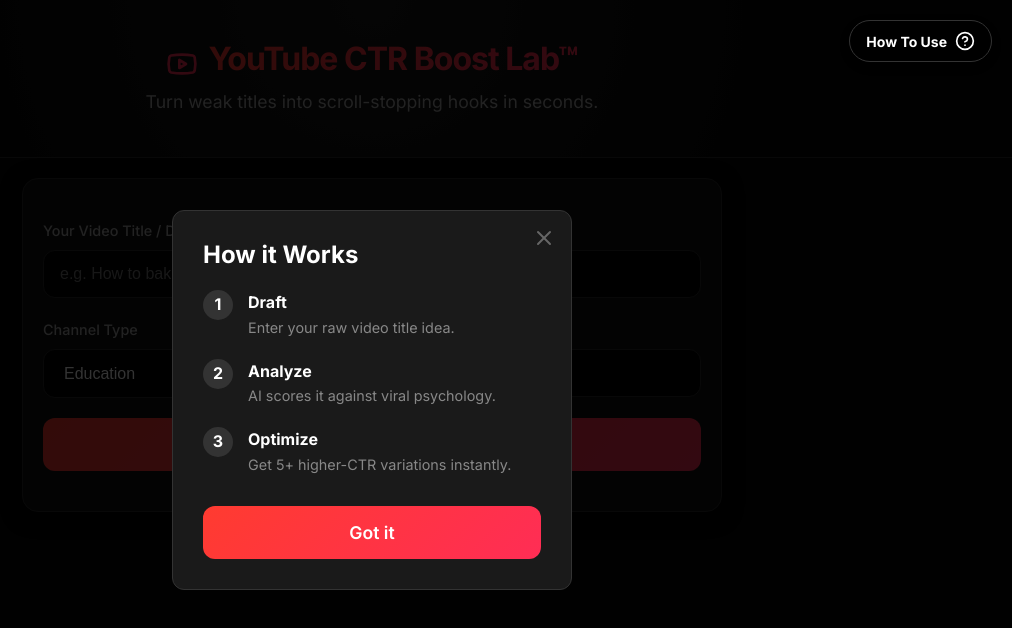
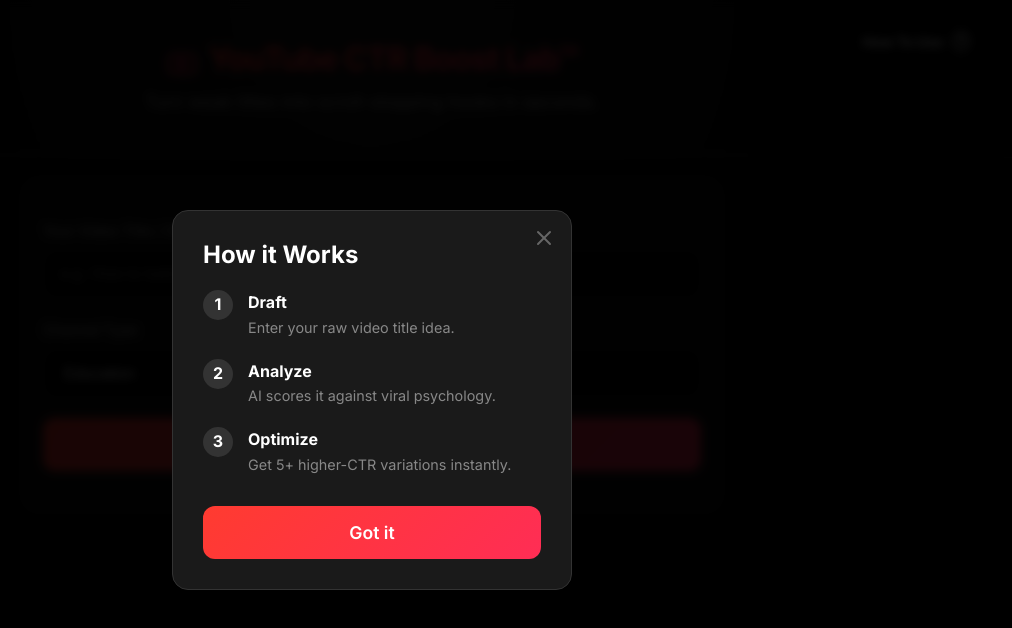
Before and after one commit to moabytemusic-code/youtube-ctr-boost-lab, a Next.js app: page / in a window 1280 px wide. Both pictures are taken after a click on the button "How To Use". Shown: the top 628 px of the page, without its empty margins (268-1280 px from the left). Built offline with nearby package versions, Linux system fonts and the light colour scheme.

Commit message:
Fix syntax error and improve Help Button positioning

```diff
--- a/app/page.js
+++ b/app/page.js
@@ -233,24 +233,27 @@
                     </div>
                 )}
 
+
             </div>
-            {/* Help Button */}
+
+            {/* Help Button - Moved to Root Level */}
             <button
                 onClick={() => setShowHelp(true)}
-                style={{ position: 'fixed', top: '20px', right: '20px', background: '#000', border: '1px solid #333', padding: '10px 16px', borderRadius: '30px', cursor: 'pointer', color: '#fff', display: 'flex', alignItems: 'center', gap: '8px', zIndex: 9999, boxShadow: '0 4px 12px rgba(0,0,0,0.5)' }}
+                style={{ position: 'fixed', top: '20px', right: '20px', backgroundColor: '#000000', border: '1px solid #333333', padding: '10px 20px', borderRadius: '30px', cursor: 'pointer', color: '#ffffff', display: 'flex', alignItems: 'center', gap: '8px', zIndex: 99999, boxShadow: '0 4px 20px rgba(0,0,0,0.8)', fontWeight: 'bold', fontSize: '14px' }}
             >
-                <span style={{ fontWeight: 'bold', fontSize: '14px' }}>How To Use</span> <CircleHelp size={20} />
+                <span>How To Use</span> <CircleHelp size={20} />
             </button>
 
             {/* Help Modal */}
             {showHelp && (
                 <div style={{
                     position: 'fixed', top: 0, left: 0, right: 0, bottom: 0,
-                    background: 'rgba(0,0,0,0.8)', zIndex: 1000,
-                    display: 'flex', alignItems: 'center', justifyContent: 'center'
+                    backgroundColor: 'rgba(0,0,0,0.9)', zIndex: 100000,
+                    display: 'flex', alignItems: 'center', justifyContent: 'center',
+                    backdropFilter: 'blur(5px)'
                 }}>
                     <div style={{
-                        background: '#1a1a1a', padding: '30px', borderRadius: '12px',
+                        backgroundColor: '#1a1a1a', padding: '30px', borderRadius: '16px',
                         maxWidth: '400px', width: '90%', position: 'relative', border: '1px solid #333'
                     }}>
                         <button
```
